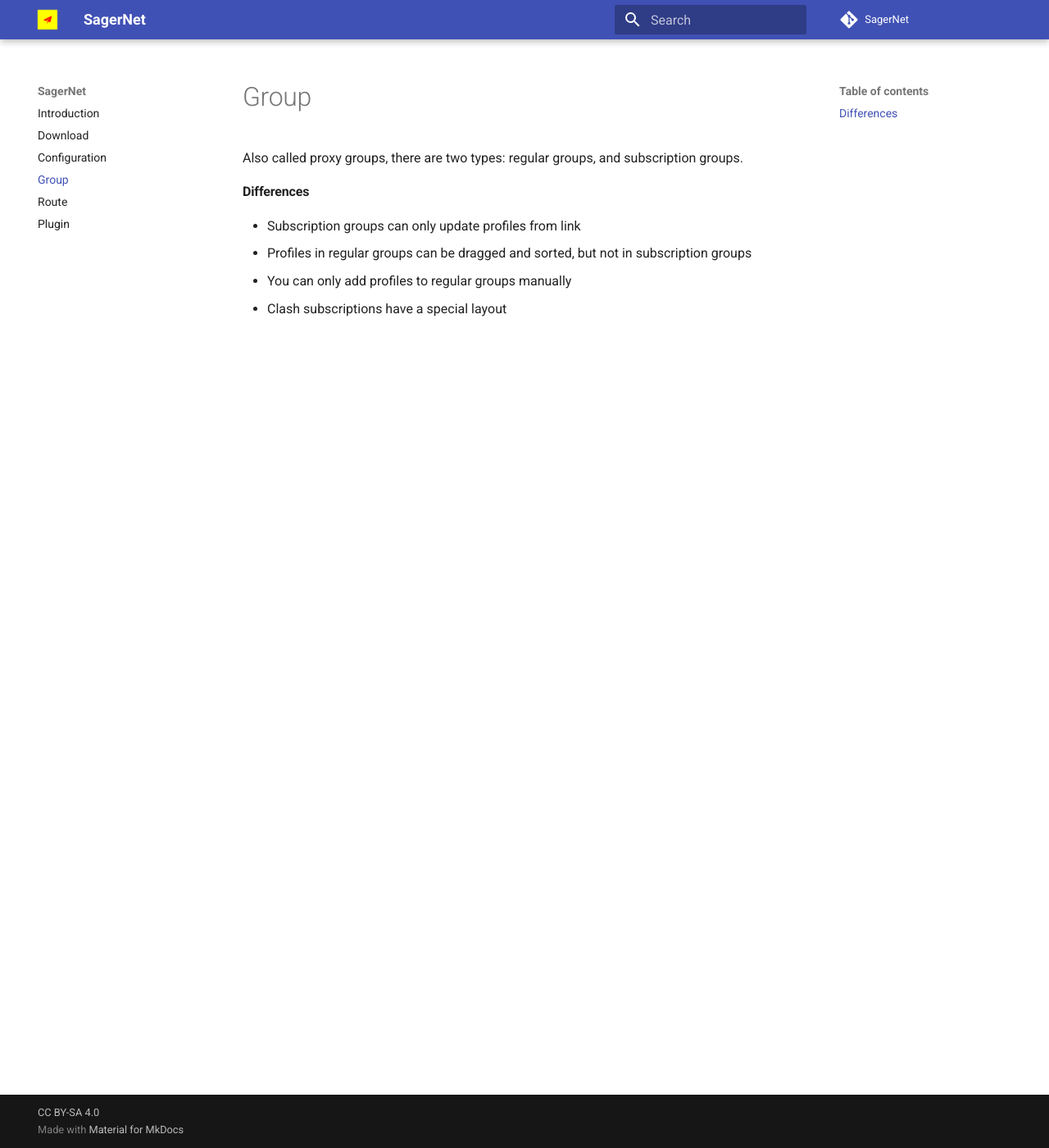
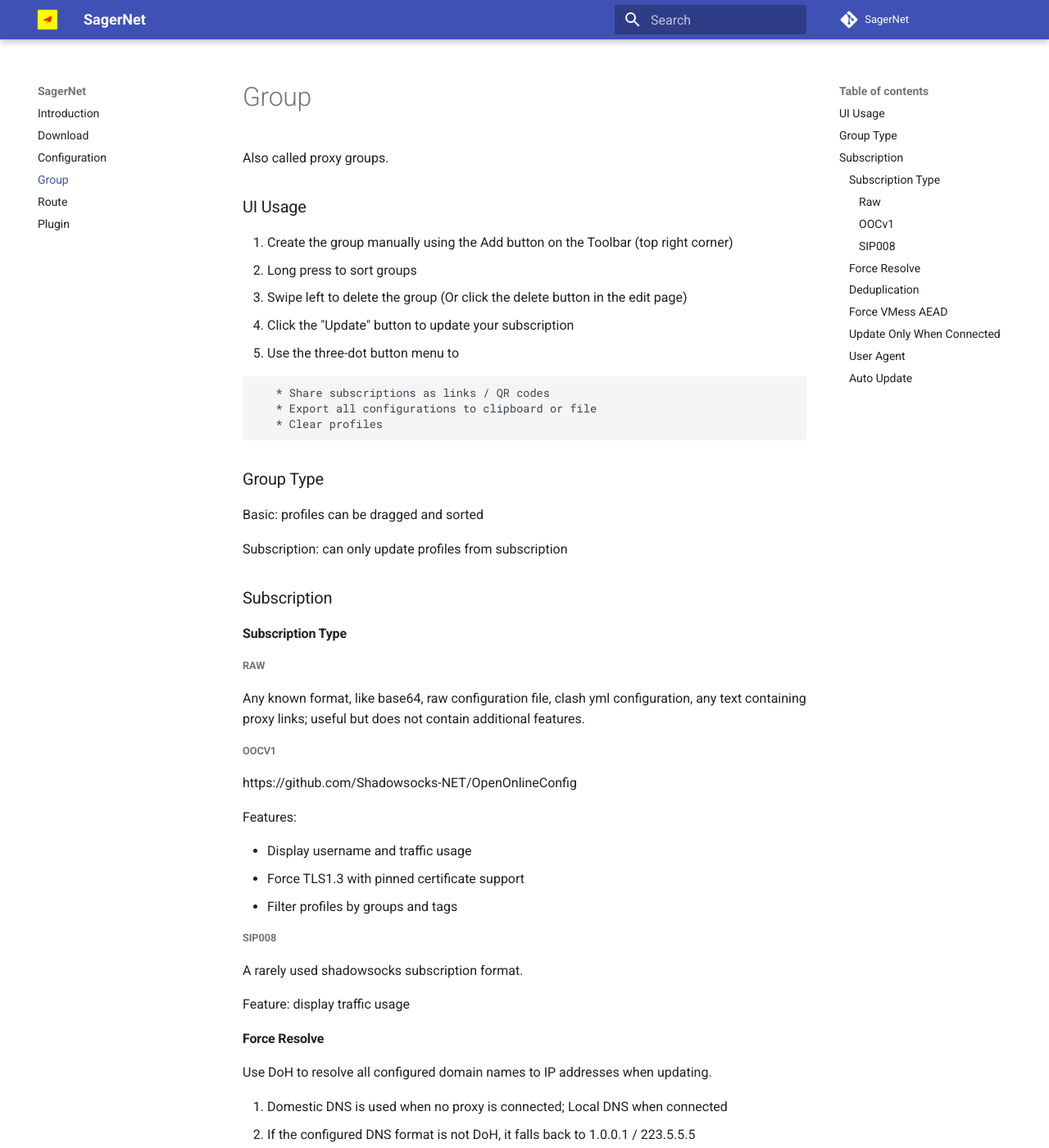
Before and after one commit to Okamisang/sagernet.fork, an MkDocs documentation site: the page built from docs/group.md, in a window 1280 px wide and 1400 px high. Shown: the whole window at 82% size. Built offline with MkDocs 1.6.1 and Material for MkDocs 9.7.7, drawn with Linux system fonts in a browser that asks for light colours; comment, search, counter and statistics services are not loaded; some of the changed text lies outside the part shown.

Commit message:
Update group documentation

````diff
--- a/docs/group.md
+++ b/docs/group.md
@@ -1,10 +1,83 @@
 # Group
 
-Also called proxy groups, there are two types: regular groups, and subscription groups.
+Also called proxy groups.
 
-#### Differences
+### UI Usage
 
-* Subscription groups can only update profiles from link
-* Profiles in regular groups can be dragged and sorted, but not in subscription groups
-* You can only add profiles to regular groups manually
-* Clash subscriptions have a special layout
+1. Create the group manually using the Add button on the Toolbar (top right corner)
+2. Long press to sort groups
+3. Swipe left to delete the group (Or click the delete button in the edit page)
+4. Click the "Update" button to update your subscription
+5. Use the three-dot button menu to
+```
+   * Share subscriptions as links / QR codes
+   * Export all configurations to clipboard or file
+   * Clear profiles
+```
+
+### Group Type
+
+Basic: profiles can be dragged and sorted
+
+Subscription: can only update profiles from subscription
+
+### Subscription
+
+#### Subscription Type
+
+##### Raw
+
+Any known format, like base64, raw configuration file, clash yml configuration, any text containing proxy links; useful but does not contain additional features.
+
+##### OOCv1
+
+https://github.com/Shadowsocks-NET/OpenOnlineConfig
+
+Features:
+
+* Display username and traffic usage
+* Force TLS1.3 with pinned certificate support
+* Filter profiles by groups and tags
+
+##### SIP008
+
+A rarely used shadowsocks subscription format.
+
+Feature: display traffic usage
+
+#### Force Resolve
+
+Use DoH to resolve all configured domain names to IP addresses when updating.
+
+1. Domestic DNS is used when no proxy is connected; Local DNS when connected
+2. If the configured DNS format is not DoH, it falls back to 1.0.0.1 / 223.5.5.5
+3. Progress will be displayed when parsing
+4. This works before deduplication
+
+#### Deduplication
+
+Remove duplicate profiles.
+
+Rule: All content is the same except for the name (recommended to use with Force Resolve).
+
+#### Force VMess AEAD
+
+Override all insecure MD5 authentication configurations (alterId > 0) to AEAD authentication (alterId = 0).
+
+It exists only in the Raw group, because the widely used target VMess link format is unofficial and dirty.
+
+#### Update Only When Connected
+
+The timer will check if the device is connected to any proxy, otherwise the update will be skipped.
+
+When you update manually, a confirmation dialog will also be displayed.
+
+#### User Agent
+
+The User-Agent HTTP request header is a characteristic string that lets servers and network peers identify the application, operating system, vendor, and/or version of the requesting user agent.
+
+Learn more: [User-Agent | MDN](https://developer.mozilla.org/en-US/docs/Web/HTTP/Headers/User-Agent)
+
+#### Auto Update
+
+Literally. Due to Android API limitations, the minimum update interval is 15 minutes.
````
